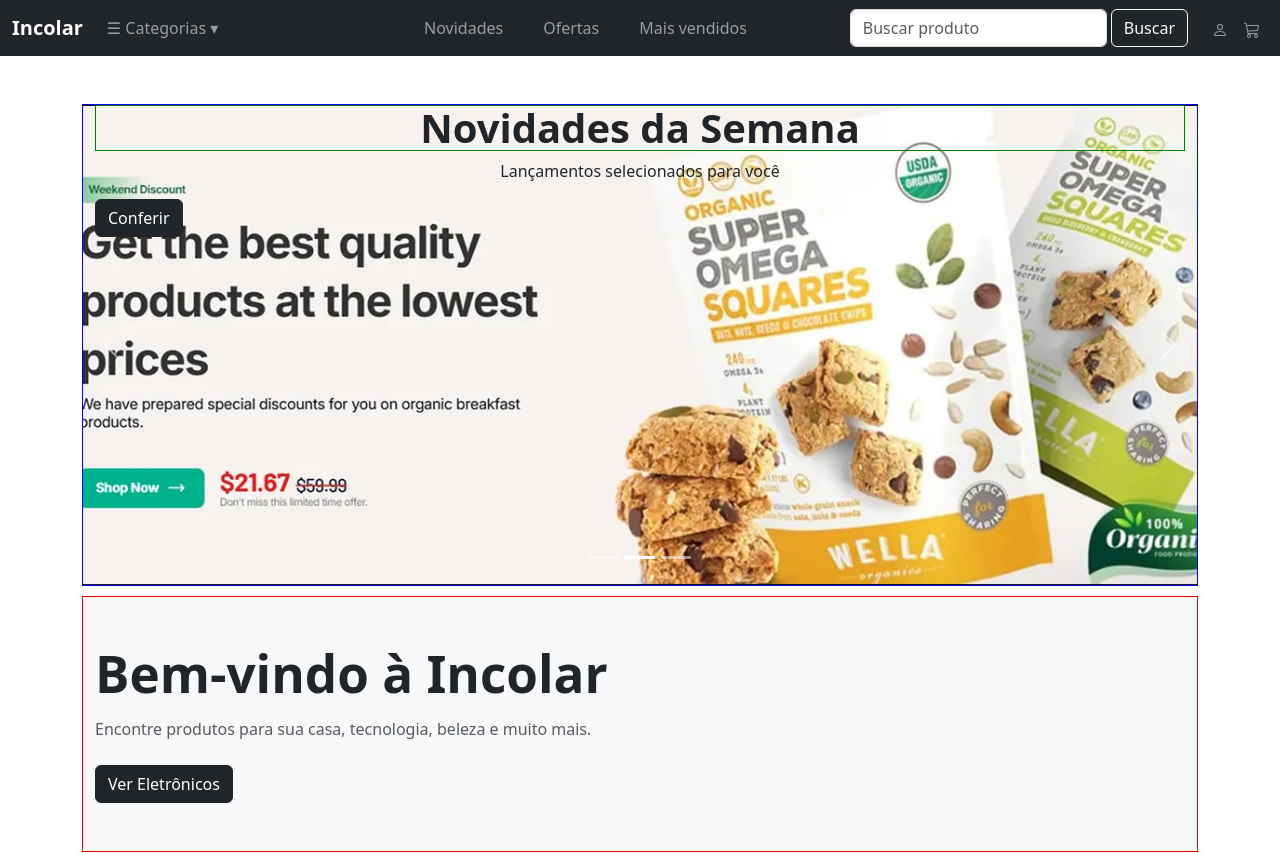
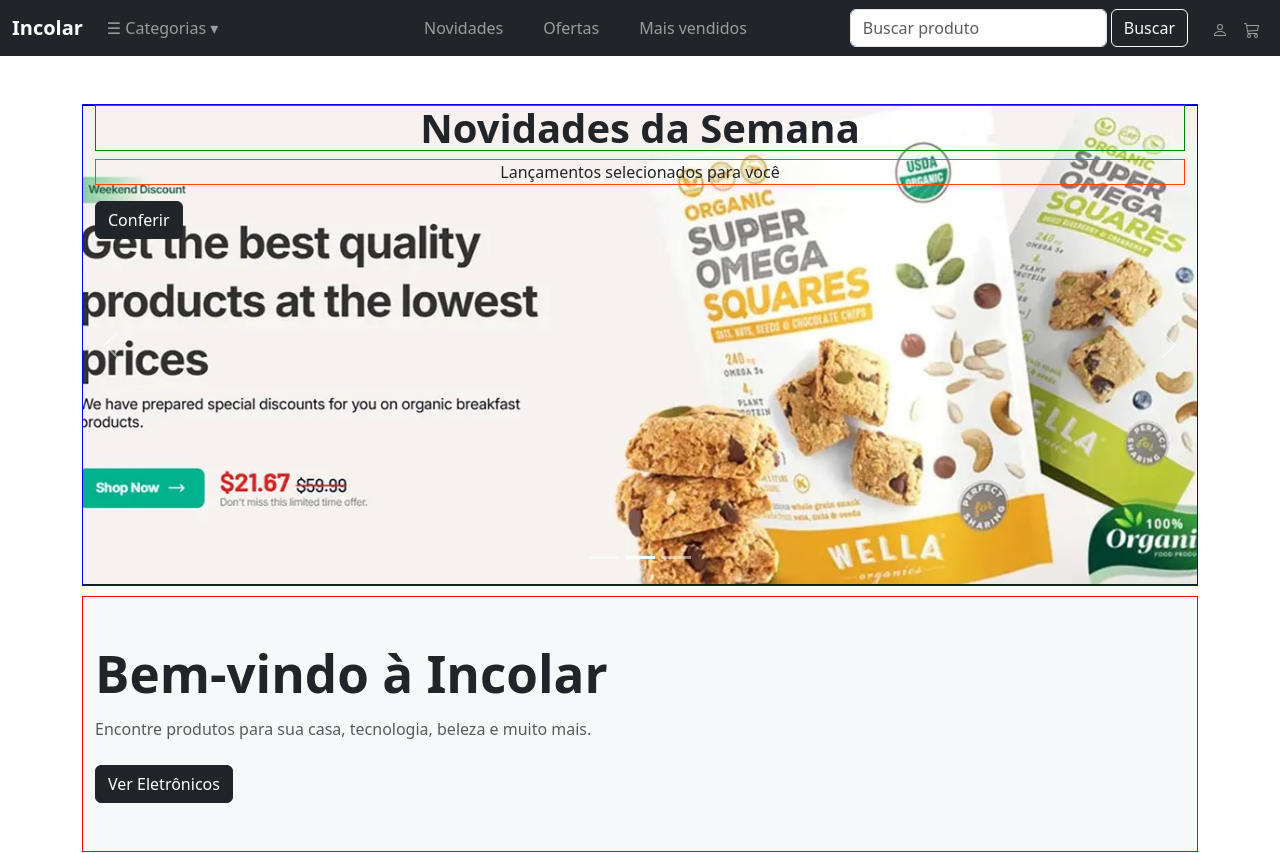
Before and after one commit to dcs30000/landingPage-reactjsBootstrap, a React (Vite) app: page / in a window 1280 px wide. Shown: the top 853 px of the page. Built offline with nearby package versions, Linux system fonts and the light colour scheme.

Commit message:
colocando borda no paragrafo do texto dos slides

```diff
--- a/src/pages/Home/Home.css
+++ b/src/pages/Home/Home.css
@@ -44,6 +44,7 @@
   /*max-width: 500px;*/
   /*margin-bottom: 1.5rem;*/
   text-align: center;
+  border: 1px solid orangered;
 }
 
 .hero-slide Button {
```
